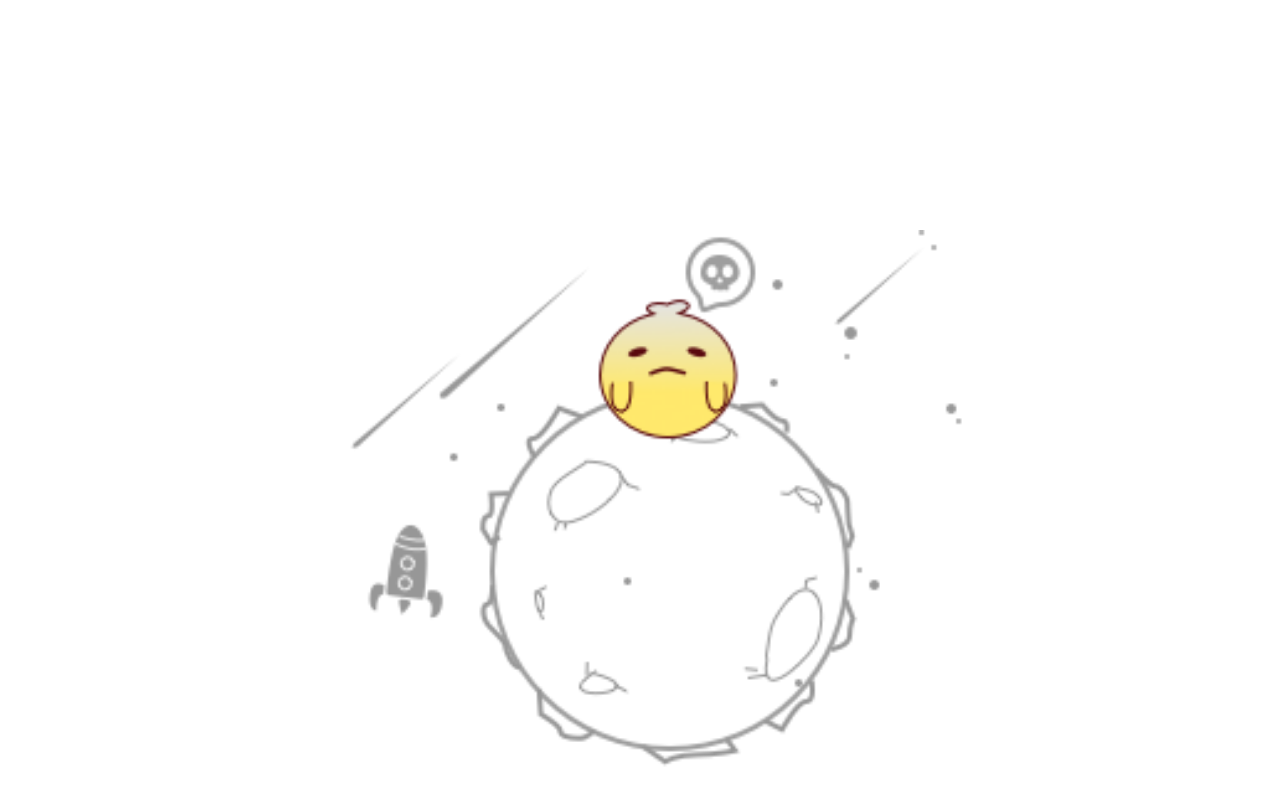
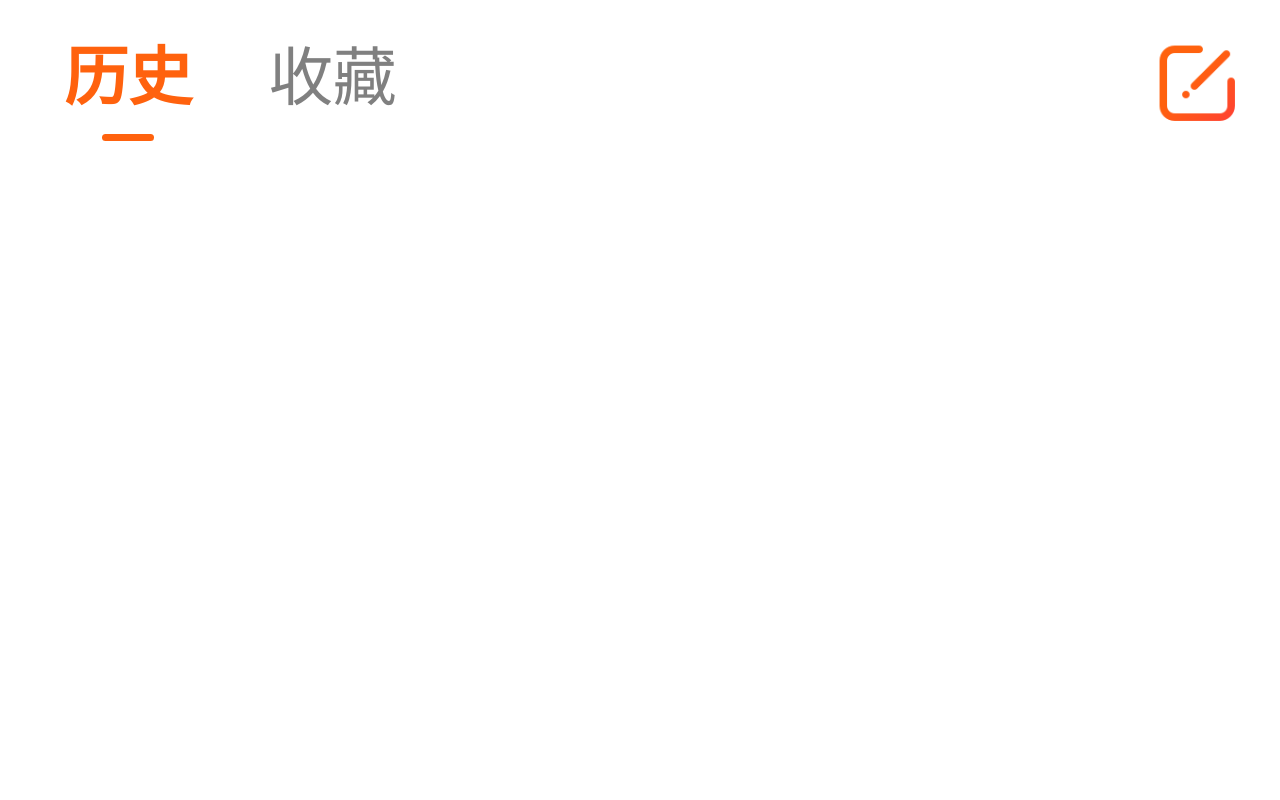
Before and after one commit to gostrithe/G7, a Vue app: page /user in a window 1280 px wide. Shown: the top 800 px of the page. Built offline with nearby package versions, Linux system fonts and the light colour scheme.

Commit message:
no @publick

```diff
--- a/src/App.vue
+++ b/src/App.vue
@@ -1,16 +1,20 @@
 <template>
-  <NotFound />
+  <!-- <NotFound /> -->
+  <BookshelfView />
 
   <!-- <UserView /> -->
 </template>
 
 <script>
 import UserView from './views/UserView.vue';
-import NotFound from './views/NotFound.vue'
+import NotFound from './views/NotFound.vue';
+import BookshelfView from './views/BookshelfView.vue'
+
 export default {
   components: {
     UserView,
     NotFound,
+    BookshelfView,
   },
 
 }
--- /dev/null
+++ b/src/component/BookShelfHeader.vue
@@ -0,0 +1,67 @@
+<template>
+    <div class="header-bookshelf">
+        <a class="link-item active" href="#">
+            <span>历史</span>
+            <span class="underline"></span>
+        </a>
+        <a class="link-item" href="#">
+            <span>收藏</span>
+        </a>
+
+        <div class="history-settle"></div>
+    </div>
+</template>
+
+<script>
+    export default {
+
+    }
+</script>
+
+<style lang="scss" scoped>
+.header-bookshelf {
+    height: 10vw;
+
+    // display: flex;
+    .link-item {
+
+        float: left;
+        width: 20vw;
+        height: 14vw;
+        // padding-right: 5vw;
+        font-size: 5vw;
+        line-height: 12vw;
+        position: relative;
+        color: gray;
+        margin-right: -4vw;
+        font-size: 5vw;
+        text-align: center;
+
+    }
+
+    .active {
+        font-weight: 1000;
+        color: #FF620E;
+
+        .underline {
+            position: absolute;
+            left: 8vw;
+            bottom: 3vw;
+            width: 4vw;
+            height: 0.5vw;
+            background: #FF620E;
+            border-radius:1vw;
+        }
+    }
+
+    .history-settle {
+        float: right;
+        width: 7vw;
+        height: 7vw;
+        margin-top: 3vw;
+        margin-right: 3vw;
+        background-image: url('/imgs/ic_list_arrange@2x.png');
+        background-size: cover;
+    }
+}
+</style>
--- a/src/main.js
+++ b/src/main.js
@@ -5,10 +5,14 @@ import router from './router';
 import { Icon ,ShareSheet, Cell, CellGroup} from 'vant';
 import { Tab, Tabs } from 'vant';
 
+
 import 'vant/lib/index.css';
 import './assets/main.css';
 
 const app = createApp(App)
+
+
+
 
 
 app.use(Icon);
--- a/src/views/BookshelfView.vue
+++ b/src/views/BookshelfView.vue
@@ -1,15 +1,16 @@
 <template>
-    <div>
-
-    </div>
+   <BookShelfHeader/>
 </template>
 
 <script>
-    export default {
-
+import BookShelfHeader from '../component/BookShelfHeader.vue'
+export default {
+    components:{
+        BookShelfHeader,
     }
+}
 </script>
 
 <style lang="scss" scoped>
 
-</style>git
+</style>
--- a/src/views/NotFound.vue
+++ b/src/views/NotFound.vue
@@ -22,7 +22,7 @@ export default {
     width: 70vw;
     height: 56vw;
     margin: 18vw auto;
-    background: url('../../public/imgs/bg_me_top_404.png');
+    background: url('/imgs/bg_me_top_404.png');
     background-size: cover;
   }
 
--- a/src/views/UserView.vue
+++ b/src/views/UserView.vue
@@ -3,7 +3,7 @@
         <div class="mine-header">
             <div class="mine-header-avatar">
                 <a href="#">
-                    <img src='@public/imgs/pic_user_wdl.png' alt="默认头像">
+                    <img src='/imgs/pic_user_wdl.png' alt="默认头像">
                 </a>
             </div>
             <div class="mine-header-text">
@@ -81,5 +81,5 @@ export default {
 </script>
 
 <style lang="scss" scoped>
-@import '../../style/UserViewStyle.scss'
+@import '../../style/UserViewStyle.scss';
 </style>
--- a/vite.config.js
+++ b/vite.config.js
@@ -10,7 +10,7 @@ export default defineConfig({
     alias: {
       '@': fileURLToPath(new URL('./src', import.meta.url)),
       '@assets': fileURLToPath(new URL('./src/assets', import.meta.url)),
-      '@public': fileURLToPath(new URL('./public', import.meta.url)),
+
 
 
 
```
Also changed, not shown: public/imgs/ic_list_arrange@2x.png (added), style/UserViewStyle.scss (line endings or trailing spaces).
